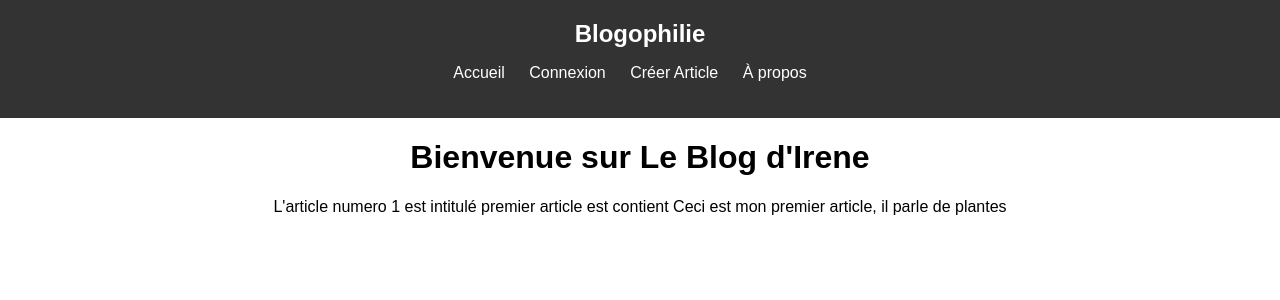
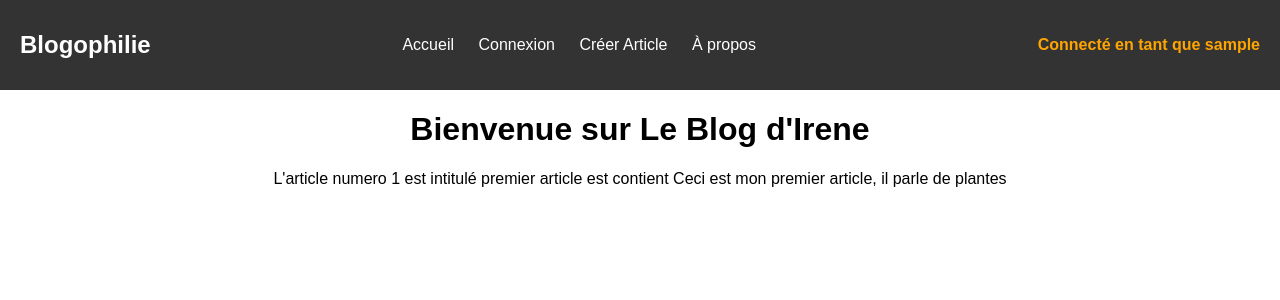
Before and after one commit to TLBTPTL/blog-php, a PHP site: page /index.php in a window 1280 px wide. Shown: the top 300 px of the page. Run offline with PHP 8.4, Linux system fonts and the light colour scheme; the visitor is signed in with stand-in values (Sample User, id 1); data comes from the database, SQL or seed files in the repository.

Commit message:
Modification de l'header
Titouan

```diff
--- a/header.php
+++ b/header.php
@@ -15,6 +15,9 @@
             background-color: #333;
             color: white;
             padding: 20px;
+            display: flex;
+            justify-content: space-between;
+            align-items: center;
         }
 
         header h1 {
@@ -35,6 +38,18 @@
         nav ul li a {
             text-decoration: none;
             color: white;
+        }
+
+        .user-info {
+            display: flex;
+            align-items: center;
+        }
+
+        .user-info p {
+            margin: 0;
+            color: #FFA500;
+            font-weight: bold;
+            margin-left: 10px;
         }
 
         footer {
@@ -58,4 +73,11 @@
                 <li><a href="apropos.php">À propos</a></li>
             </ul>
         </nav>
+        <?php
+        session_start();
+        if (isset($_SESSION['pseudo'])) {
+            echo '<div class="user-info"><p>Connecté en tant que ' . htmlspecialchars($_SESSION['pseudo']) . '</p></div>';
+        }
+        ?>
     </header>
+    </head>
```
